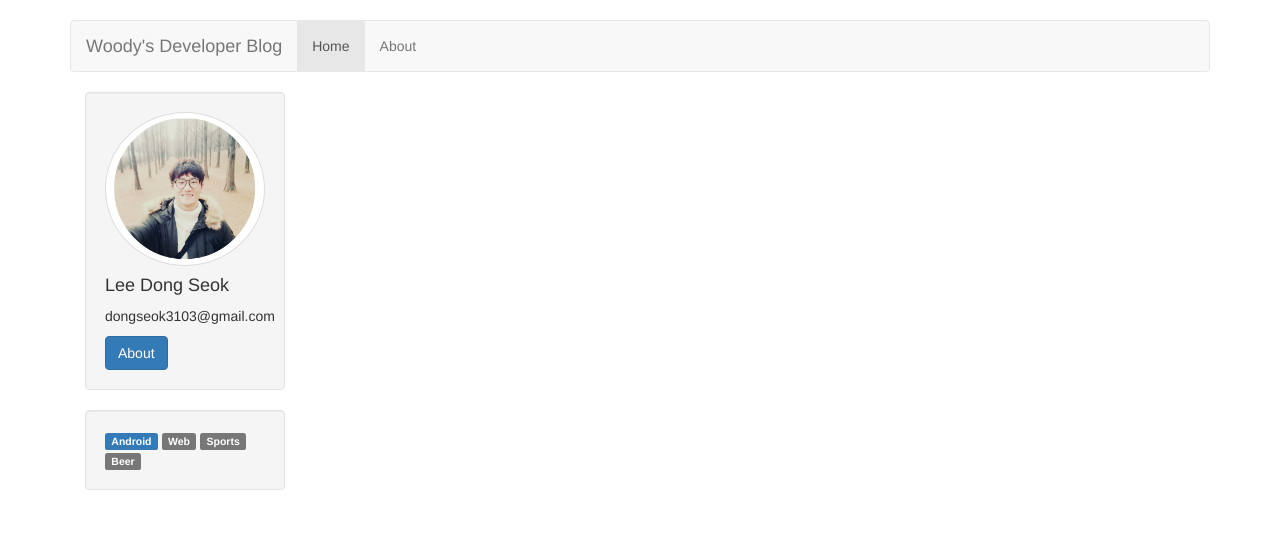
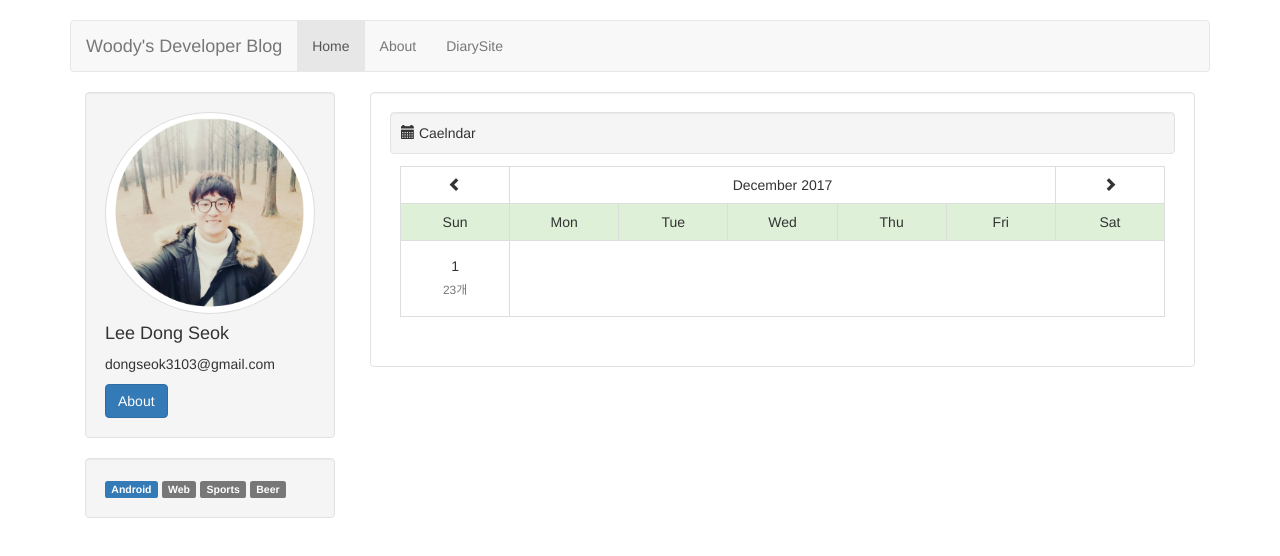
Before and after one commit to ToyWoody/quest-it, a plain HTML site: page index.html in a window 1280 px wide. Drawn offline with nearby package versions, Linux system fonts and the light colour scheme.

Commit message:
12/19 NavBar html -> JavaScript 변환

```diff
--- a/index.html
+++ b/index.html
@@ -10,42 +10,21 @@
 </head>
 <body>
   <div class="container">
-    <nav class="navbar navbar-default">
-      <div class="container-fluid">
-        <!-- Brand and toggle get grouped for better mobile display -->
-        <div class="navbar-header">
-          <button type="button" class="navbar-toggle collapsed" data-toggle="collapse" data-target="#navbar" aria-expanded="false" aria-controls="navbar">
-            <span class="sr-only">Toggle navigation</span>
-            <span class="icon-bar"></span>
-            <span class="icon-bar"></span>
-            <span class="icon-bar"></span>
-          </button>
-          <a class="navbar-brand" href="#">Woody's Developer Blog</a>
-        </div>
-        <!-- Collect the nav links, forms, and other content for toggling -->
-        <div id="navbar" class="collapse navbar-collapse" >
-          <ul class="nav navbar-nav">
-            <li class="active"><a href="#">Home</a></li>
-            <li><a href="#">About</a></li>
-          </ul>
-        </div><!-- /.navbar-collapse -->
-      </div><!-- /.container-fluid -->
-    </nav>
 
     <div class="container-fluid">
       <!-- 캘린더, 프로필, 관심사, 최근 기록 10개 -->
       <div class="row content">
         <div class="col-sm-3 sidenav">
-          <div class="well" style="max-width:200px">
+          <div class="well" style="max-width:250px">
             <img class="img-circle img-thumbnail" src="img/profile.png" alt="Profile Img">
-            <div class="card-body">
+            <div class="card-block">
               <h4 class="card-title">Lee Dong Seok</h4>
-              <p>dongseok3103@gmail.com</p>
+              <p class="card-text">dongseok3103@gmail.com</p>
               <a href="#" class="btn btn-primary">About</a>
             </div>
           </div>
 
-          <div class="well" style="max-width:200px">
+          <div class="well" style="max-width:250px">
             <div class="card-body">
               <span class="label label-primary">Android</span>
               <span class="label label-default">Web</span>
@@ -56,8 +35,37 @@
         </div>
 
         <div class="col-sm-9">
+          <div class="calendar container-fluid well" style="background-color:white;">
+            <p class="well" style="padding:10px; margin-bottom:2px;">
+              <span class="glyphicon glyphicon-calendar"></span> Caelndar
+            </p>
 
-        </div>
+            <div class="calendar-body">
+              <div class="container-fluid" id="site-calendar" style="padding:10px;">
+                <table class="table table-bordered text-center" style="table-layout:fixed;">
+                  <tr>
+                    <td><span href="#" class="glyphicon glyphicon-chevron-left"></span></td>
+                    <td colspan="5" class="text-center">December 2017</td>
+                    <td><span href="#" class="glyphicon glyphicon-chevron-right"></span></td>
+                  </tr>
+                  <tr class="success">
+                    <td>Sun</td>
+                    <td>Mon</td>
+                    <td>Tue</td>
+                    <td>Wed</td>
+                    <td>Thu</td>
+                    <td>Fri</td>
+                    <td>Sat</td>
+                  </tr>
+                  <tr class="calendar-day">
+                    <td><h5>1</h5><h6 class="text-muted">23개</h6></td>
+                  </tr>
+                </table>
+              </div>
+            </div>
+          </div> <!-- calendar -->
+
+        </div>  <!-- Main Row -->
       </div>
     </div>
 
@@ -65,5 +73,8 @@
 
   <script src="https://ajax.googleapis.com/ajax/libs/jquery/3.2.1/jquery.min.js"></script>
   <script src="js/bootstrap.min.js"></script>
+  <script src="nav.js"></script>
+  <script src="js/calendar.js"></script>
+
 </body>
 </html>
--- /dev/null
+++ b/nav.js
@@ -0,0 +1,48 @@
+/*
+<nav class="navbar navbar-default">
+  <div class="container-fluid">
+
+    <div class="navbar-header">
+      <a class="navbar-brand" href="#">Woody's Developer Blog</a>
+    </div>
+
+    <div id="navbar" class="collapse navbar-collapse" >
+      <ul class="nav navbar-nav">
+        <li class="active"><a href="#">Home</a></li>
+        <li><a href="#">About</a></li>
+        <li><a href="#">DiarySite</a></li>
+      </ul>
+    </div><!-- /.navbar-collapse -->
+
+  </div><!-- /.container-fluid -->
+</nav>
+*/
+
+var nav = document.createElement('nav');
+var navContainer = document.createElement('div');
+var navHeader =  document.createElement('div');
+var navbar = document.createElement('div');
+var navList = document.createElement('ul');
+
+navHeader.setAttribute("class", "navbar-header");
+navHeader.innerHTML = "<a class='navbar-brand' href='#'>Woody's Developer Blog</a>";
+
+navbar.setAttribute("class", "collapse navbar-collapse");
+
+navList.setAttribute("class", "nav navbar-nav");
+var navItem = {'Home' : '#', 'About' : '#', 'DiarySite' : '#'};
+for (key in navItem){
+    navList.innerHTML += "<li><a href='" + navItem[key] +"'>" + key + "</a></li>";
+}
+var active = navList.getElementsByTagName('li');
+active[0].setAttribute("class", "active");
+
+navbar.appendChild(navList);
+
+navContainer.setAttribute("class", "container-fluid");
+navContainer.appendChild(navHeader);
+navContainer.appendChild(navbar);
+
+nav.setAttribute("class", "navbar navbar-default");
+nav.appendChild(navContainer);
+$('.container').prepend(nav);
```
